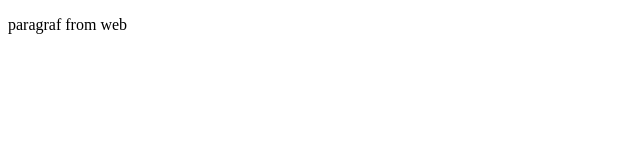
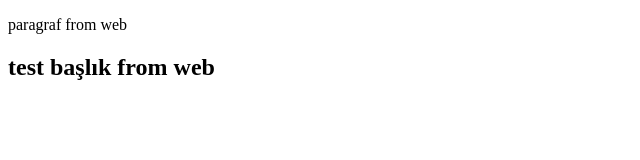
Before and after one commit to Erokan/a2z, a plain HTML site: page test.html in a window 1280 px wide. Shown: the whole page, without its empty margins (0-640 px from the left). Drawn offline with Linux system fonts and the light colour scheme.

Commit message:
Update test.html
test heading from web

```diff
--- a/test.html
+++ b/test.html
@@ -4,6 +4,7 @@
 </head>
 
 <body>
-<p>paragraf from web</p>
+  <p>paragraf from web</p>
+  <h2>test başlık from web</h2>
 </body>
 </html>
```
